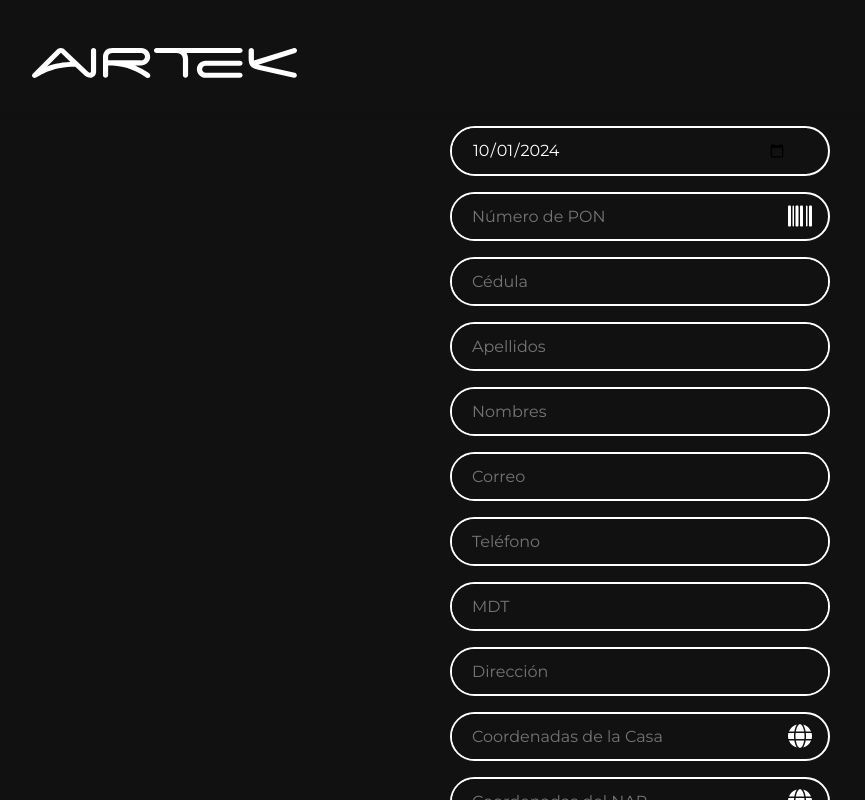
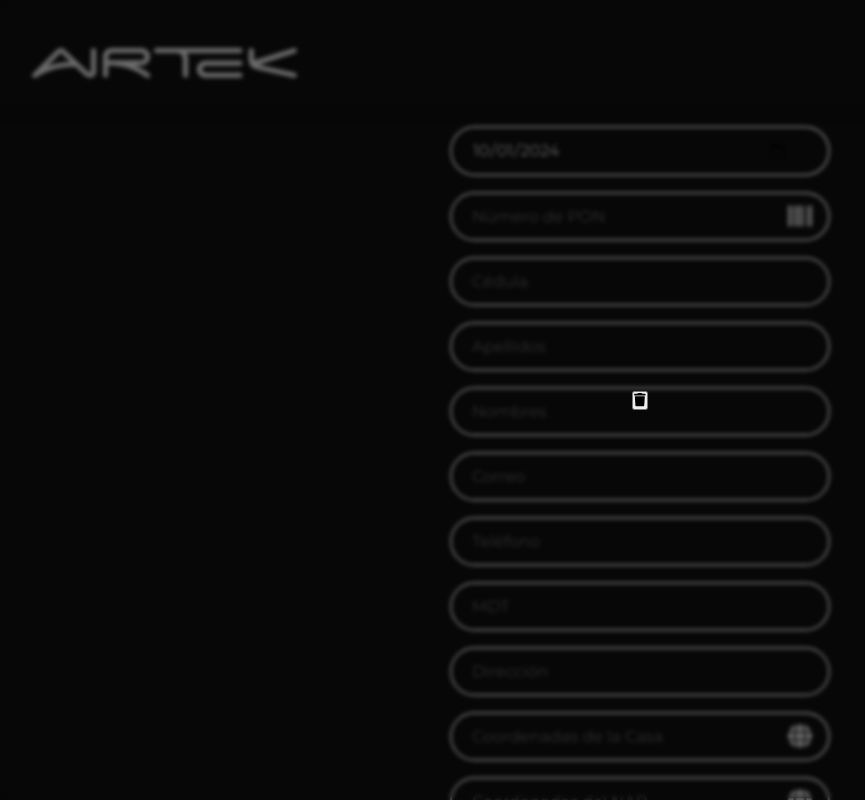
Before and after one commit to asgoDev/icv-web-app, a React (Vite) app: page / in a window 1280 px wide. Shown: the top 800 px of the page, without its empty margins (0-865 px from the left). Built offline with nearby package versions, Linux system fonts and the light colour scheme.

Commit message:
Creado modal basado en un contexto

```diff
--- a/src/components/Input/Input.jsx
+++ b/src/components/Input/Input.jsx
@@ -13,7 +13,7 @@ const Input = ({ config, register, errors, setValue }) => {
     setIsLoading(true)
     try {
       const fetchData = await fx()
-      setValue(name, await fetchData)
+      setValue(name, fetchData)
     } catch (error) {
       console.error('Error obteniedo datos', error)
     } finally {
--- /dev/null
+++ b/src/components/Modal/Modal.jsx
@@ -0,0 +1,15 @@
+import { useModalContext } from '@/contexts/ModalContext'
+import SingleButton from '@/components/SingleButton/SingleButton'
+import './modal.css'
+
+const Modal = () => {
+  const { closeModal } = useModalContext()
+  return (
+    <div className="modal-background">
+      <div className="modal-content"></div>
+      <SingleButton ico="trash" fx={closeModal} />
+    </div>
+  )
+}
+
+export default Modal
--- /dev/null
+++ b/src/components/Modal/modal.css
@@ -0,0 +1,12 @@
+.modal-background {
+    background: rgba(0, 0, 0, 0.582);
+    position: fixed;
+    height: 100%;
+    width: 100%;
+    top: 0;
+    left: 0;
+    padding: 2rem;
+    backdrop-filter: blur(2px);
+    display: grid;
+    place-content: center;
+}
--- /dev/null
+++ b/src/components/SingleButton/SingleButton.jsx
@@ -0,0 +1,32 @@
+import { useState } from 'react'
+
+import ButtonIcon from '@/components/ButtonIcon/ButtonIcon'
+const SingleButton = ({ ico, fx }) => {
+  const [isLoading, setIsLoading] = useState(false)
+
+  const handleClick = async (fx) => {
+    setIsLoading(true)
+    try {
+      fx()
+    } catch (error) {
+      console.error('Error obteniedo datos', error)
+    } finally {
+      setIsLoading(false)
+    }
+  }
+
+  return (
+    <button
+      className="single-button"
+      onClick={(e) => {
+        e.preventDefault()
+        handleClick(fx)
+      }}
+      disabled={isLoading}
+    >
+      <ButtonIcon icon={ico} />
+    </button>
+  )
+}
+
+export default SingleButton
--- /dev/null
+++ b/src/contexts/ModalContext.jsx
@@ -0,0 +1,31 @@
+import { createContext, useContext, useState } from 'react'
+import Modal from '@/components/Modal/Modal'
+
+const ModalContext = createContext()
+
+const useModalContext = () => useContext(ModalContext)
+
+const ModalContextProvider = ({ children }) => {
+  const [isOpen, setIsOpen] = useState(true)
+  const [modalContent, setModalContent] = useState(null)
+
+  const openModal = (component = null) => {
+    setIsOpen(true)
+    setModalContent(component)
+  }
+  const closeModal = () => {
+    setIsOpen(false)
+    setModalContent(null)
+  }
+
+  return (
+    <ModalContext.Provider
+      value={{ modal: 'soy el context de modales', openModal, closeModal }}
+    >
+      {children}
+      {isOpen && <Modal>{modalContent}</Modal>}
+    </ModalContext.Provider>
+  )
+}
+
+export { useModalContext, ModalContextProvider }
--- a/src/layouts/PageLayout/PageLayout.jsx
+++ b/src/layouts/PageLayout/PageLayout.jsx
@@ -1,12 +1,17 @@
+import { ModalContextProvider } from '@/contexts/ModalContext'
+
 import Header from '../Header/Header'
 import Footer from '../Footer/Footer'
 import './page-layout.css'
+
 const PageLayout = ({ children }) => {
   return (
     <div className="page-layout container">
-      <Header />
-      <div className="page-layout__content">{children}</div>
-      <Footer />
+      <ModalContextProvider>
+        <Header />
+        <div className="page-layout__content">{children}</div>
+        <Footer />
+      </ModalContextProvider>
     </div>
   )
 }
```
